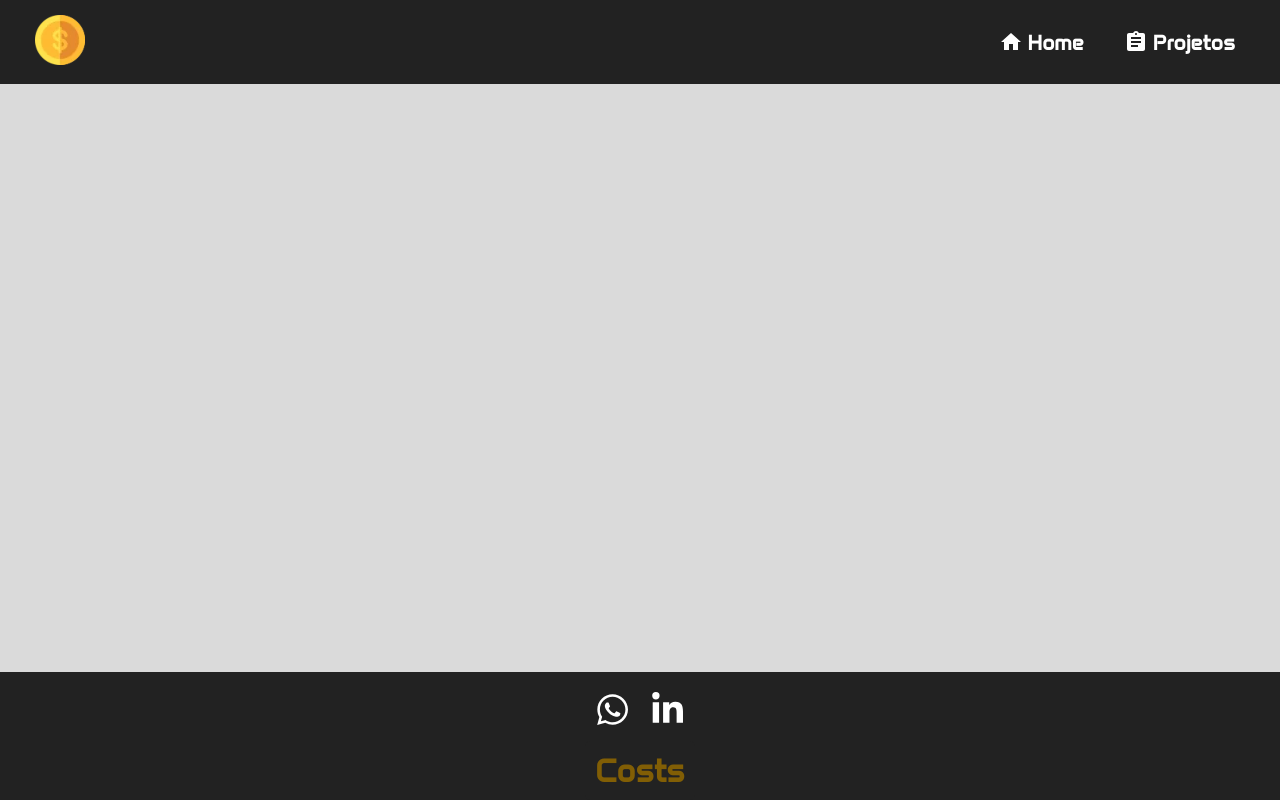
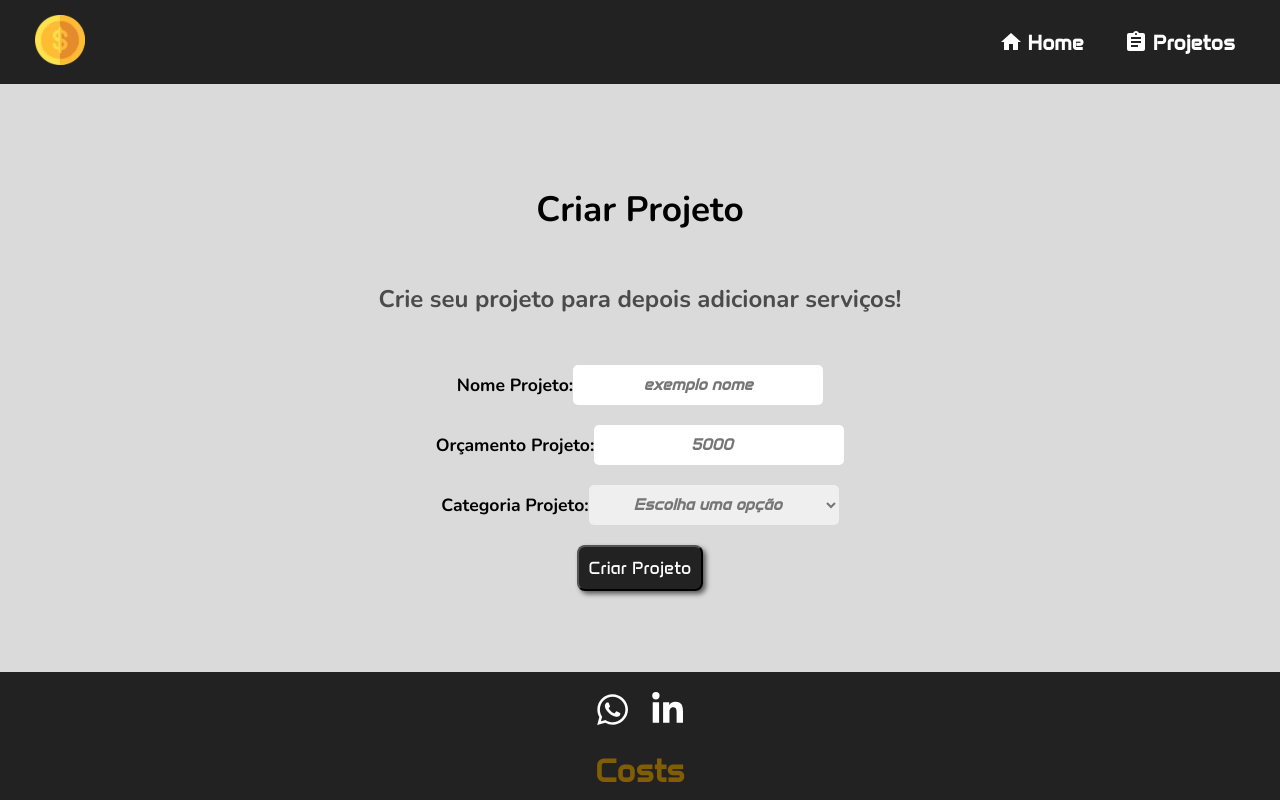
Before and after one commit to Kauadasilvalourenco/clone-costs, a React (Vite) app: page /create-project in a window 1280 px wide. Before the commit this address had no page. Built offline with nearby package versions, Linux system fonts and the light colour scheme.

Commit message:
feat: criado estrutura e estilização inicial da página CreateProject

```diff
--- a/src/App.tsx
+++ b/src/App.tsx
@@ -2,6 +2,7 @@ import { Routes, Route } from "react-router-dom";
 // import react-router;
 
 import { Home } from "./pages/_home/Home";
+import { CreateProject } from "./pages/_create-project/CreateProject";
 // import pages;
 
 import { Header } from "./components/header/Header";
@@ -21,10 +22,17 @@ export function App() {
         className={styleApp.Hero}
       >
         <Routes>
+
           <Route
             path="/"
             element={<Home />}
           />
+
+          <Route
+            path="/create-project"
+            element={<CreateProject />}
+          />
+
         </Routes>
       </main>
       <Footer />
--- /dev/null
+++ b/src/pages/_create-project/CreateProject.module.css
@@ -0,0 +1,61 @@
+.CreateProject {
+    display: flex;
+    justify-content: center;
+    align-items: center;
+    flex-direction: column;
+    gap: 50px;
+
+    width: 100%;
+    min-height: 100%;
+}
+
+.form {
+    display: flex;
+    justify-content: center;
+    align-items: center;
+    flex-direction: column;
+    text-align: center;
+    gap: 20px;
+}
+
+.label {
+    font-family: var(--default-font);
+    font-size: 1.1rem;
+    font-weight: bold;
+}
+
+.input {
+    min-width: 250px;
+    min-height: 40px;
+
+    font-family: var(--highlight-font);
+    font-size: 1rem;
+    font-weight: bold;
+    font-style: italic;
+
+    text-align: center;
+    border: none;
+    border-radius: 5px;
+}
+
+.select {
+    min-width: 250px;
+    min-height: 40px;
+
+    font-family: var(--highlight-font);
+    font-size: 1rem;
+    font-weight: bold;
+    font-style: italic;
+
+    color: #757575;
+    text-align: center;
+    border: none;
+    border-radius: 5px;
+}
+
+.options {
+    text-align: left;
+    font-style: normal;
+    font-weight: bold;
+    color: #000000;
+}
--- /dev/null
+++ b/src/pages/_create-project/CreateProject.tsx
@@ -0,0 +1,70 @@
+import { Typography } from "../../components/typography/Typography";
+import { Button } from "../../components/button/Button";
+// import components;
+
+import styleCreateProject from "./CreateProject.module.css";
+// import css;
+
+export function CreateProject() {
+    function fake(e) {
+        e.preventDefault();
+        console.log("evento chamado!");
+    }; // irá sair!
+
+    return (
+        <div
+            className={styleCreateProject.CreateProject}
+        >
+            <Typography
+                tag="h1"
+            >
+                Criar Projeto
+            </Typography>
+
+            <Typography
+                tag="p"
+            >
+                Crie seu projeto para depois adicionar serviços!
+            </Typography>
+
+            <form
+                className={styleCreateProject.form}
+            >
+                <div>
+                    <label htmlFor="name-project" className={styleCreateProject.label}>Nome Projeto:</label>
+                    <input type="text" name="" id="name-project" placeholder="exemplo nome" className={styleCreateProject.input}/>
+                </div>
+                <div>
+                    <label htmlFor="budget-project" className={styleCreateProject.label}>Orçamento Projeto:</label>
+                    <input type="number" name="" id="budget-project" placeholder="5000" className={styleCreateProject.input}/>
+                </div>
+                <div>
+                    <label htmlFor="categories-project" className={styleCreateProject.label}>Categoria Projeto:</label>
+                    <select name="" id="categories-project" className={styleCreateProject.select}>
+                        <option value="" hidden>
+                            Escolha uma opção
+                        </option>
+
+                        <option value="Infraestrutura" className={styleCreateProject.options}>
+                            Infraestrutura
+                        </option>
+                        <option value="Desenvolvimento" className={styleCreateProject.options}>
+                            Desenvolvimento
+                        </option>
+                        <option value="Planejamento" className={styleCreateProject.options}>
+                            Planejamento
+                        </option>
+                        <option value="Design" className={styleCreateProject.options}>
+                            Design
+                        </option>
+                    </select>
+                </div>
+                <Button
+                    onClick={fake}
+                >
+                    Criar Projeto
+                </Button>
+            </form>
+        </div>
+    );
+};
--- a/src/pages/_home/Home.module.css
+++ b/src/pages/_home/Home.module.css
@@ -5,6 +5,6 @@
     flex-direction: column;
     gap: 50px;
 
-    min-width: 100%;
+    width: 100%;
     min-height: 100%;
 }
```
